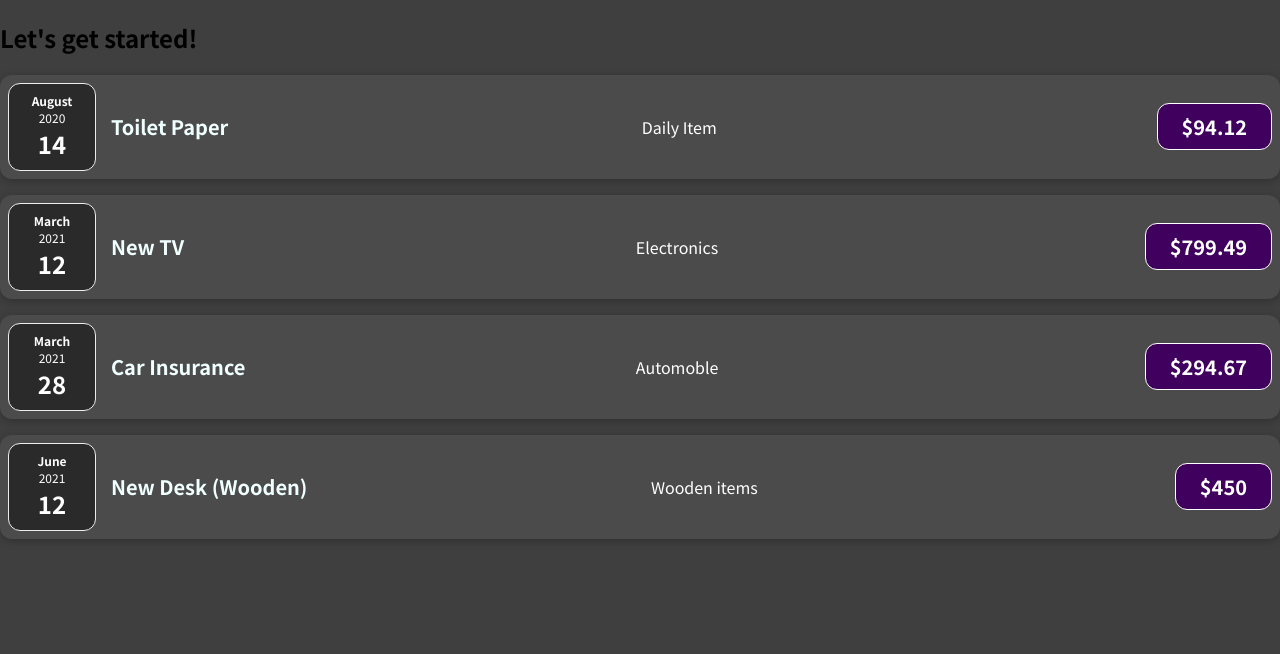
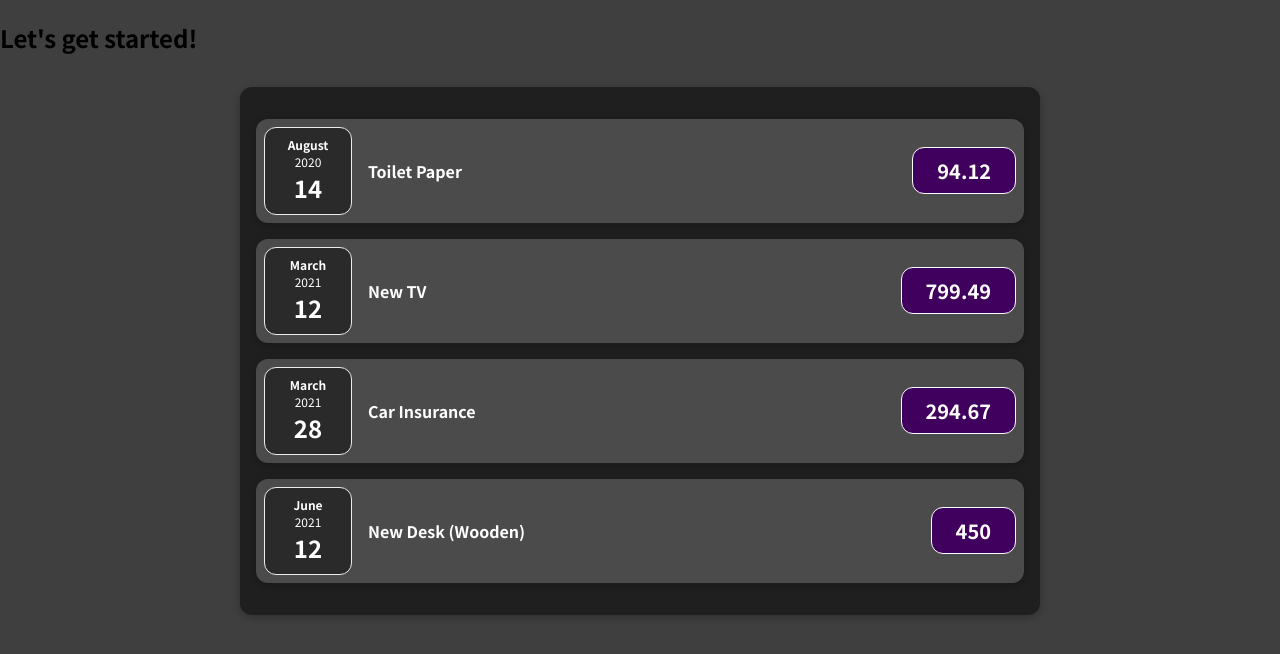
Before and after one commit to udvikas/React-js, a React (Create React App) app: page / in a window 1280 px wide. Shown: the top 654 px of the page. Built offline with nearby package versions, Linux system fonts and the light colour scheme.

Commit message:
fifth commit(task-11)

```diff
--- a/src/App.js
+++ b/src/App.js
@@ -1,4 +1,5 @@
-import ExpenseItem from "./Component/ExpenseItem";
+import React from "react";
+import Expenses from "./Component/Expenses";
 
 function App() {
   const expenses = [
@@ -7,45 +8,42 @@ function App() {
       title: "Toilet Paper",
       amount: 94.12,
       date: new Date(2020, 7, 14),
-      location: 'Daily Item'
+      location: "Daily Item",
     },
-    { id: "e2",
-    title: "New TV",
-    amount: 799.49,
-    date: new Date(2021, 2, 12),
-    location: 'Electronics'
+    {
+      id: "e2",
+      title: "New TV",
+      amount: 799.49,
+      date: new Date(2021, 2, 12),
+      location: "Electronics",
     },
     {
       id: "e3",
       title: "Car Insurance",
       amount: 294.67,
       date: new Date(2021, 2, 28),
-      location: 'Automoble'
+      location: "Automoble",
     },
     {
       id: "e4",
       title: "New Desk (Wooden)",
-      amount: 450,
+      amount: 450.0,
       date: new Date(2021, 5, 12),
-      location: 'Wooden items'
+      location: "Wooden items",
     },
   ];
-const display = []
-  for (let i = 0; i < expenses.length; i++) {
-    display.push( <ExpenseItem
-      title={expenses[i].title}
-      amount={expenses[i].amount}
-      date={expenses[i].date}
-      location={expenses[i].location}
-    />)
-  }
-  return (
-    <div>
-      <h2>Let's get started!</h2>
-      <div>{display}</div>
-
-    </div>
+  return React.createElement(
+    "div",
+    {},
+    React.createElement("h2", {}, "Let's get started!"),
+    React.createElement(Expenses, {items: expenses})
   );
+  // return (
+  //   <div>
+  //     <h2>Let's get started!</h2>
+  //     <Expenses items={expenses}/>
+  //   </div>
+  // );
 }
 
 export default App;
--- /dev/null
+++ b/src/Component/Card.css
@@ -0,0 +1,6 @@
+
+.card {
+    box-shadow: 0 2px 8px rgba(0, 0, 0, 0.25);
+    border-radius: 12px;
+    /* background-color: rgb(31, 31, 31); */
+}
--- /dev/null
+++ b/src/Component/Card.js
@@ -0,0 +1,8 @@
+import React from "react";
+import './Card.css'
+
+function Card(props) {
+    const classes = 'card ' + props.className
+    return <div className={classes}>{props.children}</div>
+}
+export default Card;
--- a/src/Component/ExpenseDate.js
+++ b/src/Component/ExpenseDate.js
@@ -1,3 +1,4 @@
+import React from "react";
 import './ExpenseDate.css';
 
 function ExpenseDate(props) {
--- a/src/Component/ExpenseDetails.css
+++ /dev/null
@@ -1,65 +0,0 @@
-.expense-item {
-    display: flex;
-    justify-content: space-between;
-    align-items: center;
-    box-shadow: 0 2px 8px rgba(0, 0, 0, 0.25);
-    padding: 0.5rem;
-    margin: 1rem 0;
-    border-radius: 12px;
-    background-color: #4b4b4b;
-  }
-
-  .expense-item__description {
-    display: flex;
-    flex-direction: column;
-    gap: 1rem;
-    align-items: flex-end;
-    flex-flow: column-reverse;
-    justify-content: flex-start;
-    flex: 1;
-  }
-
-  .expense-item__description h2 {
-    color: #3a3a3a;
-    font-size: 1rem;
-    flex: 1;
-    margin: 0 1rem;
-    color: azure;
-    margin-left: 15px;
-  }
-
-  .expense-item__price {
-    font-size: 1rem;
-    font-weight: bold;
-    color: white;
-    background-color: #40005d;
-    border: 1px solid white;
-    padding: 0.5rem;
-    border-radius: 12px;
-  }
-  .location-Expenditure {
-    color: #3a3a3a;
-    font-size: 1rem;
-    flex: 1;
-    margin: 0 1rem;
-    color: white;
-  }
-
-  @media (min-width: 580px) {
-    .expense-item__description {
-      flex-direction: row;
-      align-items: center;
-      justify-content: flex-start;
-      flex: 1;
-    }
-
-    .expense-item__description h2 {
-      font-size: 1.25rem;
-    }
-
-    .expense-item__price {
-      font-size: 1.25rem;
-      padding: 0.5rem 1.5rem;
-    }
-
-  }
--- a/src/Component/ExpenseDetails.js
+++ /dev/null
@@ -1,13 +0,0 @@
-import './ExpenseDetails.css';
-
-function ExpenseDetails(props) {
-
-    return (
-    <div className='expense-item__description'>
-         <h2>{props.title}</h2>
-         <div className='location-Expenditure'>{props.location}</div>
-         <div className='expense-item__price'>${props.amount}</div>
-        </div>
-    )
-}
-export default ExpenseDetails;
--- a/src/Component/ExpenseItem.js
+++ b/src/Component/ExpenseItem.js
@@ -1,17 +1,29 @@
-// first basic custom made component
+import React from "react";
 import ExpenseDate from './ExpenseDate';
+import Card from './Card';
 import './ExpenseItem.css';
-
-import './ExpenseDate.css';
-import ExpenseDetails from './ExpenseDetails';
 
 function ExpenseItem(props) {
 
-     return (
-     <div className='expense-item'>
-        <ExpenseDate date={props.date}></ExpenseDate>
-        <ExpenseDetails title={props.title} location={props.location} amount={props.amount}></ExpenseDetails>
-     </div>
-     );
+return React.createElement(
+   Card,
+   {className:'expense-item'},
+   React.createElement(ExpenseDate,{date:props.date}),
+   React.createElement('div',{className:'expenses-item_description'}),
+   React.createElement('h2',{}, props.title),
+   React.createElement('div',{className:'expense-item__price'},props.amount),
+
+)
+
+//   return (
+//     <Card className='expense-item'>
+//       <ExpenseDate date={props.date} />
+//       <div className='expense-item__description'>
+//         <h2>{props.title}</h2>
+//         <div className='expense-item__price'>${props.amount}</div>
+//       </div>
+//     </Card>
+//   );
 }
+
 export default ExpenseItem;
--- /dev/null
+++ b/src/Component/Expenses.css
@@ -0,0 +1,7 @@
+.expenses {
+    padding: 1rem;
+    background-color: rgb(31, 31, 31);
+    margin: 2rem auto;
+    width: 50rem;
+    max-width: 95%;
+  }
--- /dev/null
+++ b/src/Component/Expenses.js
@@ -0,0 +1,34 @@
+import React from "react";
+import ExpenseItem from './ExpenseItem';
+import Card from './Card';
+import './Expenses.css';
+
+
+function Expenses(props) {
+  return (
+    <Card className="expenses">
+      <ExpenseItem
+        title={props.items[0].title}
+        amount={props.items[0].amount}
+        date={props.items[0].date}
+      />
+      <ExpenseItem
+        title={props.items[1].title}
+        amount={props.items[1].amount}
+        date={props.items[1].date}
+      />
+      <ExpenseItem
+        title={props.items[2].title}
+        amount={props.items[2].amount}
+        date={props.items[2].date}
+      />
+      <ExpenseItem
+        title={props.items[3].title}
+        amount={props.items[3].amount}
+        date={props.items[3].date}
+      />
+    </Card>
+  );
+}
+
+export default Expenses;
--- a/src/index.js
+++ b/src/index.js
@@ -1,4 +1,5 @@
-import ReactDOM from 'react-dom/client';
+import React from "react";
+import ReactDOM from 'react-dom';
 
 import './index.css';
 import App from './App';
```
